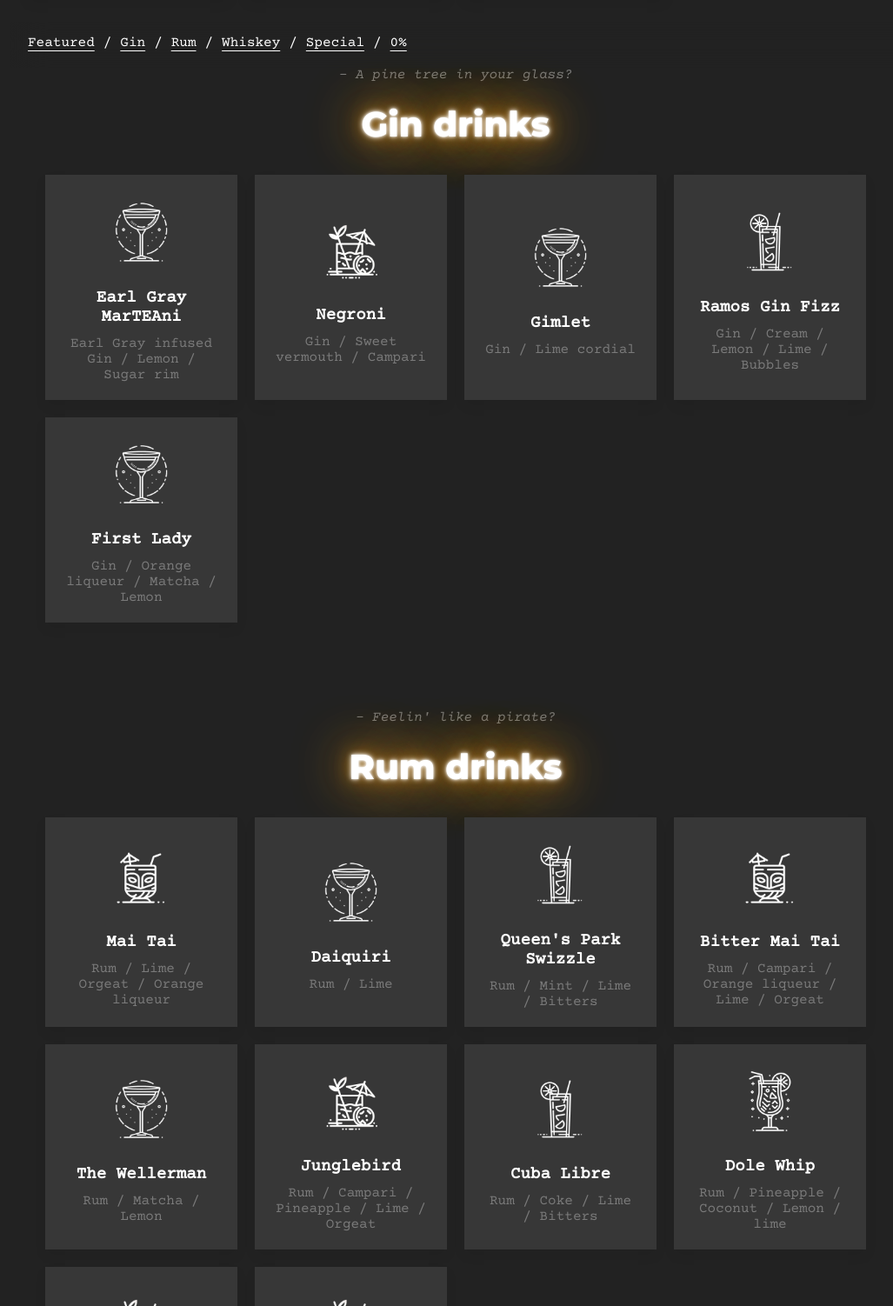
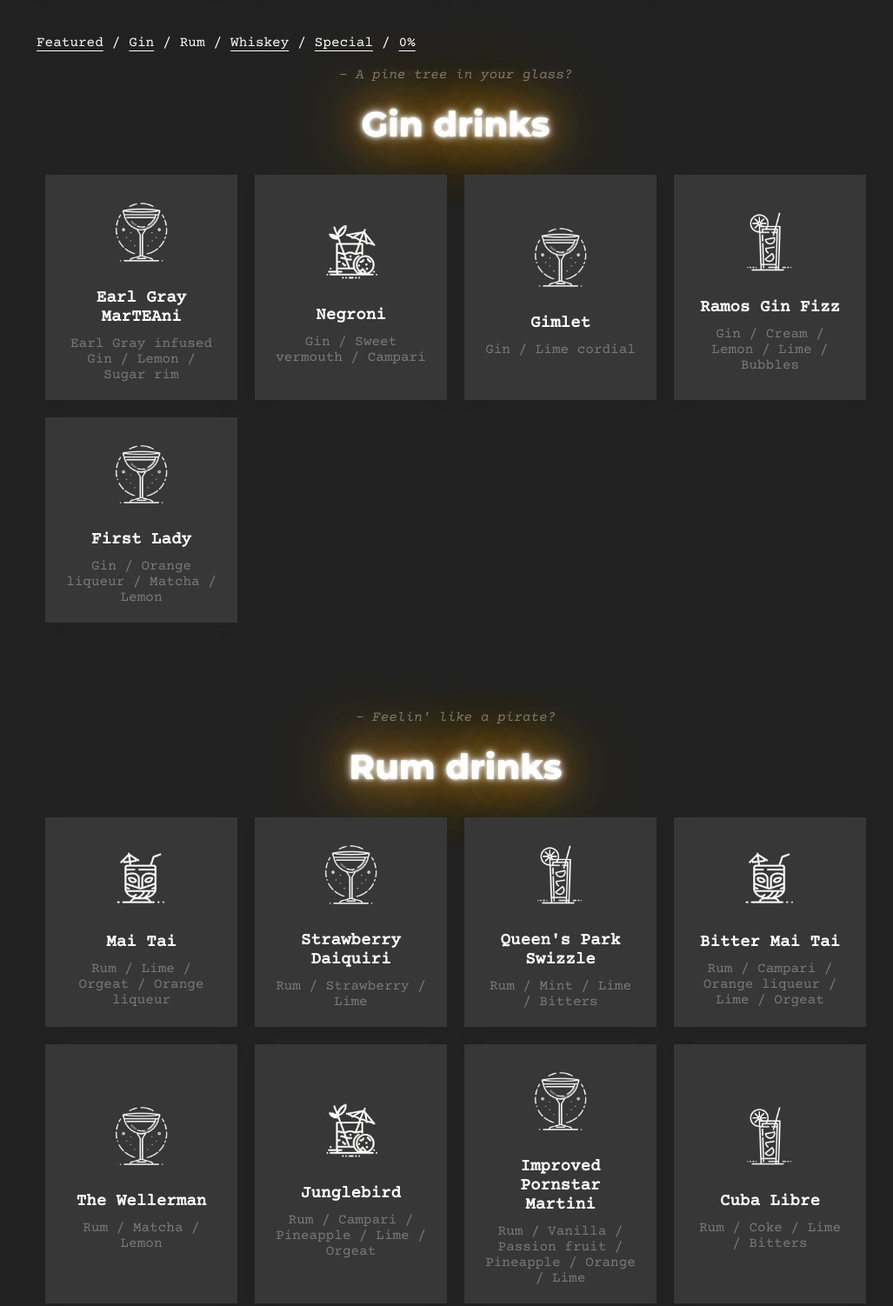
Before and after one commit to lasmann/bar.lasman.dev, a website: page index.html in a window 1280 px wide. Shown: the part 722-2224 px from the top of the page at 87% size, without its empty margins (116-1143 px from the left). Drawn offline with nearby package versions, Linux system fonts and the light colour scheme.

Commit message:
scroller

```diff
--- a/css/main.css
+++ b/css/main.css
@@ -168,8 +168,8 @@ nav {
   padding: 1.5rem 2rem 2rem;
   width: 100%;
   text-align: center;
+  -webkit-backdrop-filter: blur(20px);
   backdrop-filter: blur(20px);
-  -webkit-backdrop-filter: blur(20px);
   scroll-snap-type: x mandatory;
 
   display: flex;
@@ -177,8 +177,16 @@ nav {
   scroll-snap-type: x mandatory;
 }
 
-nav span {
+/* nav span {
   padding: 0 10px;
+} */
+
+nav a {
+  padding: 0 10px;
+}
+
+nav a.active {
+  text-decoration: none
 }
 
 a {
--- a/index.html
+++ b/index.html
@@ -325,8 +325,8 @@
 
         <div class="card">
 					<img src="img/coupe.webp" class="card__image">
-					<p class="card__name">Daiquiri</p>
-					<p class="card__recipe">Rum / Lime</p>
+					<p class="card__name">Strawberry Daiquiri</p>
+					<p class="card__recipe">Rum / Strawberry / Lime</p>
 					<p class="card__formula">
             2:1:1
           </p>
@@ -380,6 +380,21 @@
             0.5 oz Simple
           </p>
 				</div>
+
+        <div class="card">
+					<img src="img/coupe.webp" class="card__image">
+					<p class="card__name">Improved Pornstar Martini</p>
+					<p class="card__recipe">Rum / Vanilla / Passion fruit / Pineapple / Orange / Lime</p>
+					<p class="card__formula">
+            1.5 x Passion fruits
+            2 oz Rum/Vodka
+            0.75 oz Syrup
+            2 oz Pineapple
+            1 oz Lime
+            3 dashes Orange bitters
+            3 drops Saline
+          </p>
+        </div>
 
         <div class="card">
 					<img src="img/tall.webp" class="card__image">
@@ -586,6 +601,7 @@
             Melt in 100 g Butter
           </p>
         </div>
+
 			</div>
 		</section>
 
--- a/js/main.js
+++ b/js/main.js
@@ -75,6 +75,43 @@ neonsigns.forEach(sign => {
 
 
 
+
+const navLinks = document.querySelectorAll('nav a');
+const sections = document.querySelectorAll('section');
+
+function changeLinkState() {
+  const middleOfViewport = window.innerHeight / 2; // Middle of the viewport
+
+  sections.forEach((section, index) => {
+    const sectionTop = section.offsetTop - middleOfViewport;
+    const sectionBottom = sectionTop + section.clientHeight;
+
+    if (window.scrollY >= sectionTop && window.scrollY < sectionBottom) {
+      navLinks.forEach((link) => link.classList.remove('active'));
+      navLinks[index].classList.add('active');
+    }
+  });
+}
+
+function scrollToActiveLink() {
+  const activeLink = document.querySelector('nav a.active');
+  if (activeLink) {
+    setTimeout(function(){
+      activeLink.scrollIntoView({ behavior: 'instant', block: 'center' });
+    }, 10)
+
+  }
+}
+
+changeLinkState(); // Call initially to set active link on page load
+scrollToActiveLink(); // Scroll to the active link on page load
+
+window.addEventListener('scroll', () => {
+  changeLinkState();
+  scrollToActiveLink(); // Scroll to the active link on scroll
+});
+
+
 /* Filter by ingredient type */
 
 // let ingredients = [];
```
